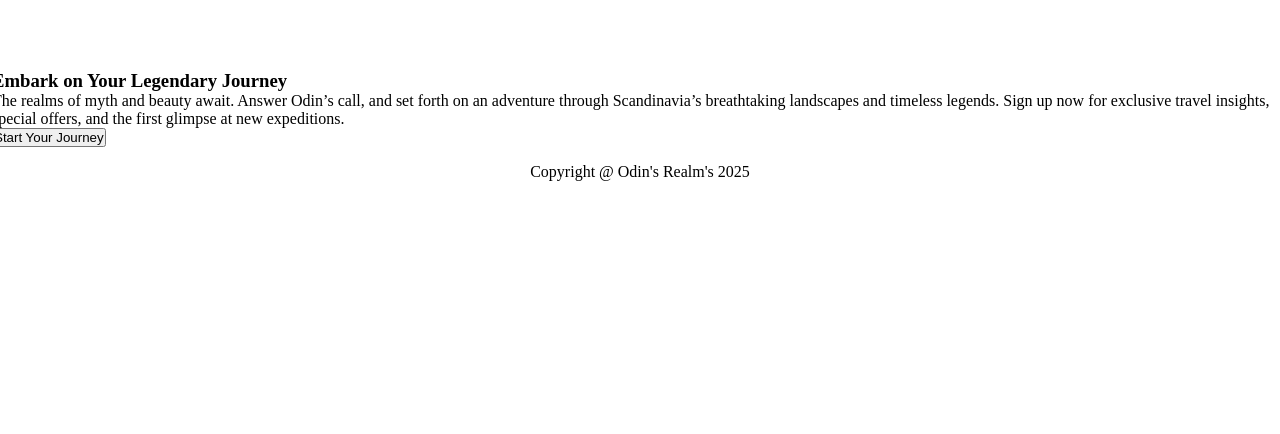
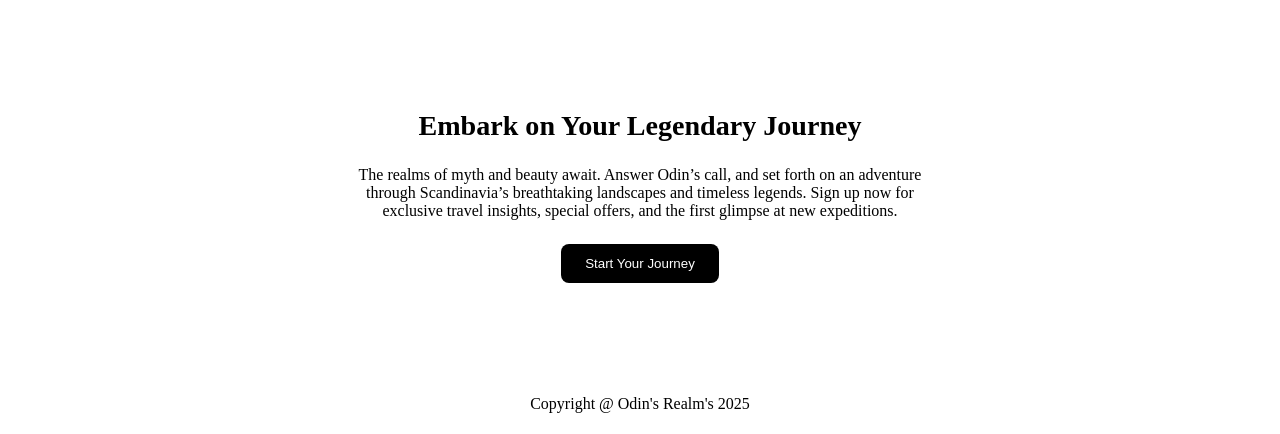
Before and after one commit to AxelSyamodra/odin-landing, a plain HTML site: page index.html in a window 1280 px wide. Shown: the part 1527-1961 px from the top of the page. Before the commit the page ends 1708 px from the top, so only its background shows below. Drawn offline with Linux system fonts and the light colour scheme.

Commit message:
Fixing some html tags and finishing the style
Fixing cta's tag to match the new design and finished the styling for the page

```diff
--- a/index.html
+++ b/index.html
@@ -130,7 +130,7 @@
             </div>
         </div>
         <div class="cta">
-            <div class="cta-left">
+            <div class="cta-top">
                 <div class="title">
                     <h3>
                         Embark on Your Legendary Journey
@@ -142,7 +142,7 @@
                     </p>
                 </div>
             </div>
-            <div class="cta-right">
+            <div class="cta-bot">
                 <div class="button-container">
                     <button>Start Your Journey</button>
                 </div>
--- a/styles/style.css
+++ b/styles/style.css
@@ -20,7 +20,7 @@ body {
 
 }
 
-.header {
+.header, .footer {
     width: 100vw;
     padding: 24px 120px;
     display: flex;
@@ -42,6 +42,7 @@ body {
     padding: 16px 120px;
     display: flex;
     flex-direction: column;
+    align-items: center;
     gap: 88px;
 }
 
@@ -114,6 +115,7 @@ body {
 .info .title {
     font-size: 18px;
     font-weight: bold;
+    padding-bottom: 8px;
 }
 
 .info img {
@@ -144,3 +146,42 @@ body {
     align-self: flex-end;
 
 }
+
+.cta {
+    width: 50%;
+    padding: 32px;
+    display: flex;
+    flex-direction: column;
+    gap: 24px;
+    align-items: center;
+}
+
+.cta .cta-top {
+    display: flex;
+    flex-direction: column;
+    gap: 16px;
+    align-items: center;
+}
+
+.cta-top .title {
+    font-size: 24px;
+    font-weight: bold;
+    padding-bottom: 8px;
+}
+
+.cta-top .description {
+    text-align: center;
+}
+
+.cta-bot button {
+    padding: 12px 24px;
+    color: white;
+    background-color: black;
+    border: none;
+    border-radius: 8px;
+}
+
+.footer {
+    justify-content: center;
+    padding-top: 64px;
+}
```
